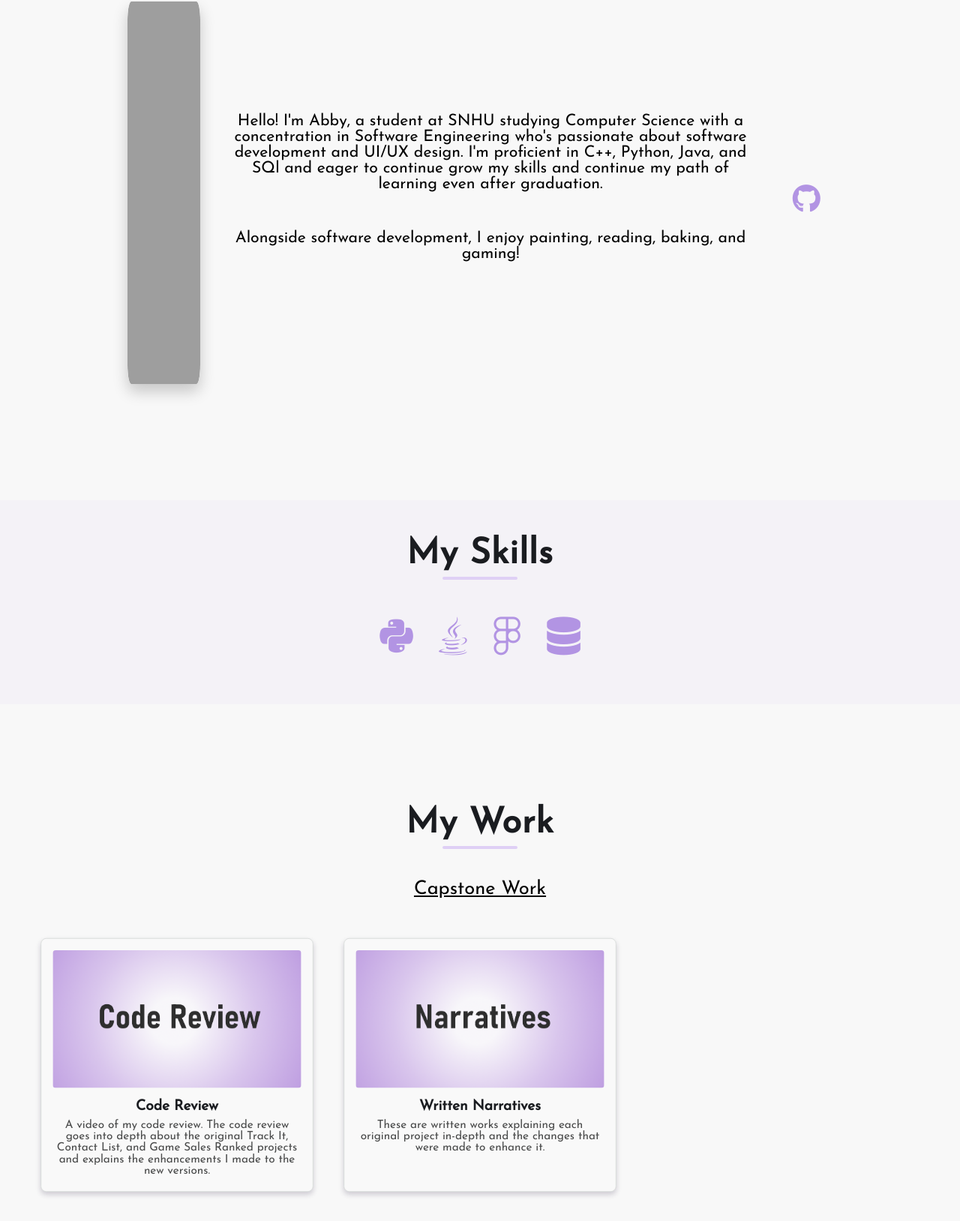
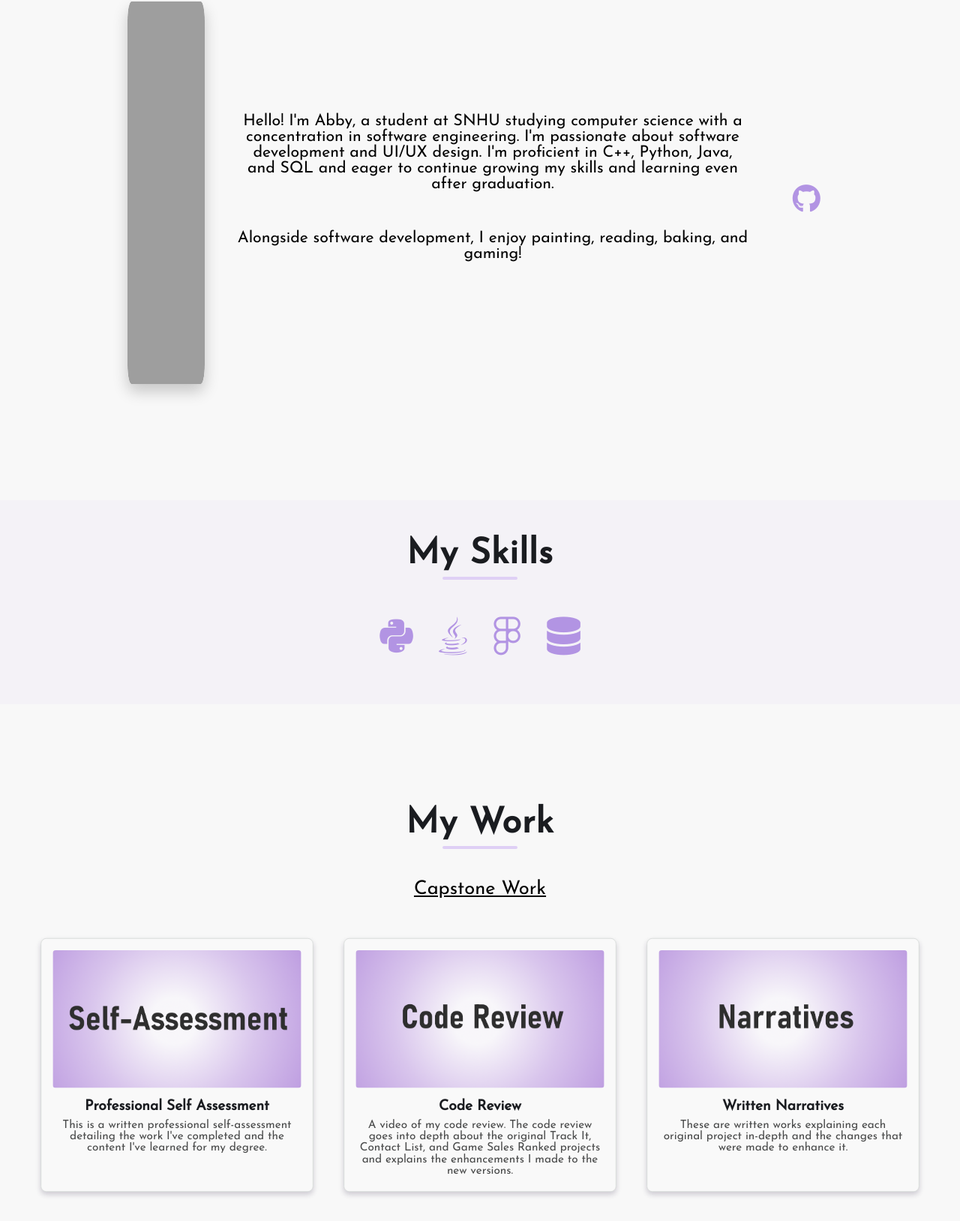
Before and after one commit to a-hech/a-hech.github.io, a plain HTML site: page index.html in a window 1280 px wide. Shown: the part 452-2080 px from the top of the page at 75% size. Drawn offline with nearby package versions, Linux system fonts and the light colour scheme; grey boxes are pictures that could not be loaded.

Commit message:
added self-assessment

```diff
--- a/index.html
+++ b/index.html
@@ -36,8 +36,8 @@
         </div>
         <div class="bio">
             <p>
-                Hello! I'm Abby, a student at SNHU studying Computer Science with a concentration in Software Engineering who's passionate about software development and UI/UX design.
-                I'm proficient in C++, Python, Java, and SQl and eager to continue grow my skills and continue my path of learning even after graduation.
+                Hello! I'm Abby, a student at SNHU studying computer science with a concentration in software engineering. I'm passionate about software development and UI/UX design.
+                I'm proficient in C++, Python, Java, and SQL and eager to continue growing my skills and learning even after graduation.
             </p>
             <br>
             <p>
@@ -76,15 +76,15 @@
             <h3>Capstone Work</h3>
             <div #swiperRef="" class="swiper card-swiper">
                 <div class="swiper-wrapper">
-                    <!--<div class="swiper-slide">
+                    <div class="swiper-slide">
                          <a href="https://github.com/a-hech/Self-Assessment" target="_blank" class="project-box">
                             <picture>
                                 <img src="images\selfAssessment.png" alt="Self Assessment">
                              </picture>
                             <h4>Professional Self Assessment</h4>
-                            <p>This is a written professional self-assessment detailing the work I've completed and content I've learned for my degree.</p>
+                            <p>This is a written professional self-assessment detailing the work I've completed and the content I've learned for my degree.</p>
                         </a>
-                    </div> -->
+                    </div>
                     <div class="swiper-slide">
                         <a href="https://youtu.be/cwKpuRH64Pg" target="_blank" class="project-box">
                             <picture>
@@ -119,7 +119,7 @@
                             </picture>
                             <h4>Track It!</h4>
                             <h5><em>Java to Kotlin</em></h5>
-                            <p>Track It! Is an Android event tracking app, originally built with Java then reimagined and redesigned with Kotlin.</p>
+                            <p>Track It! Is an Android event tracking app, originally built with Java and then reimagined and redesigned with Kotlin.</p>
                         </a>
                     </div>
                     <div class="swiper-slide">
```
